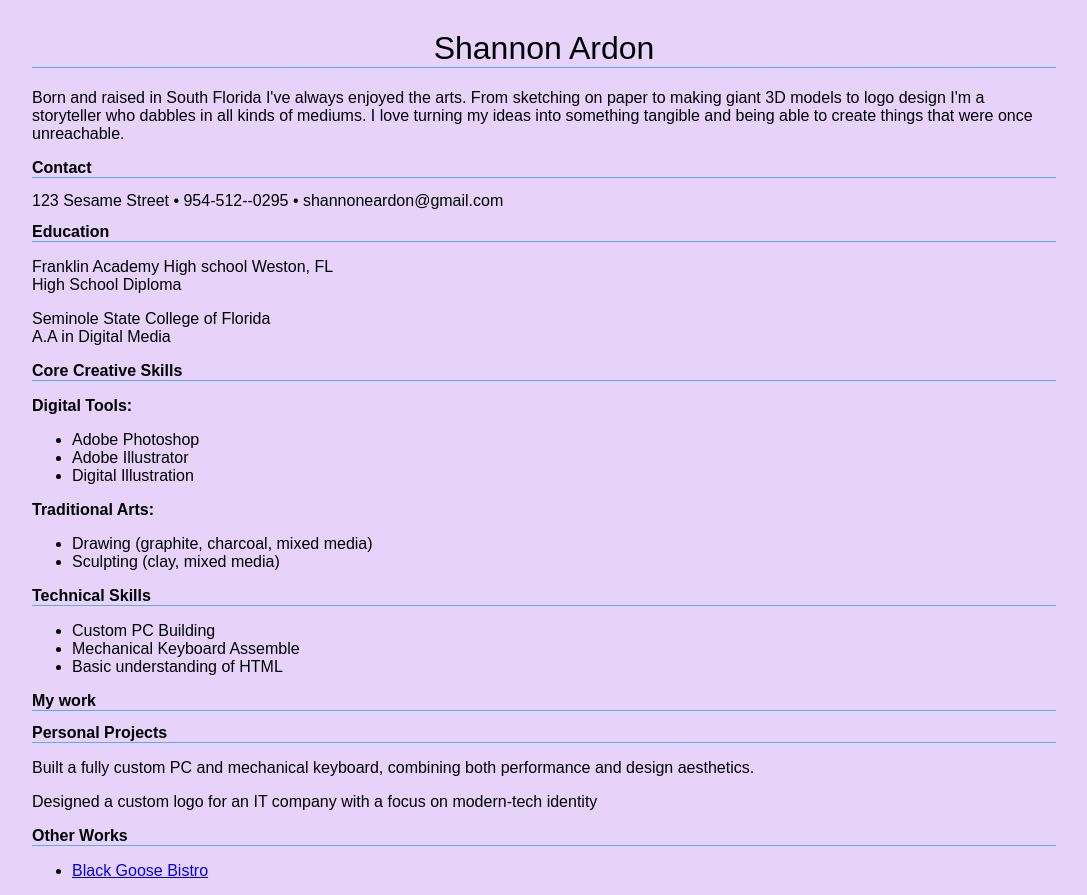
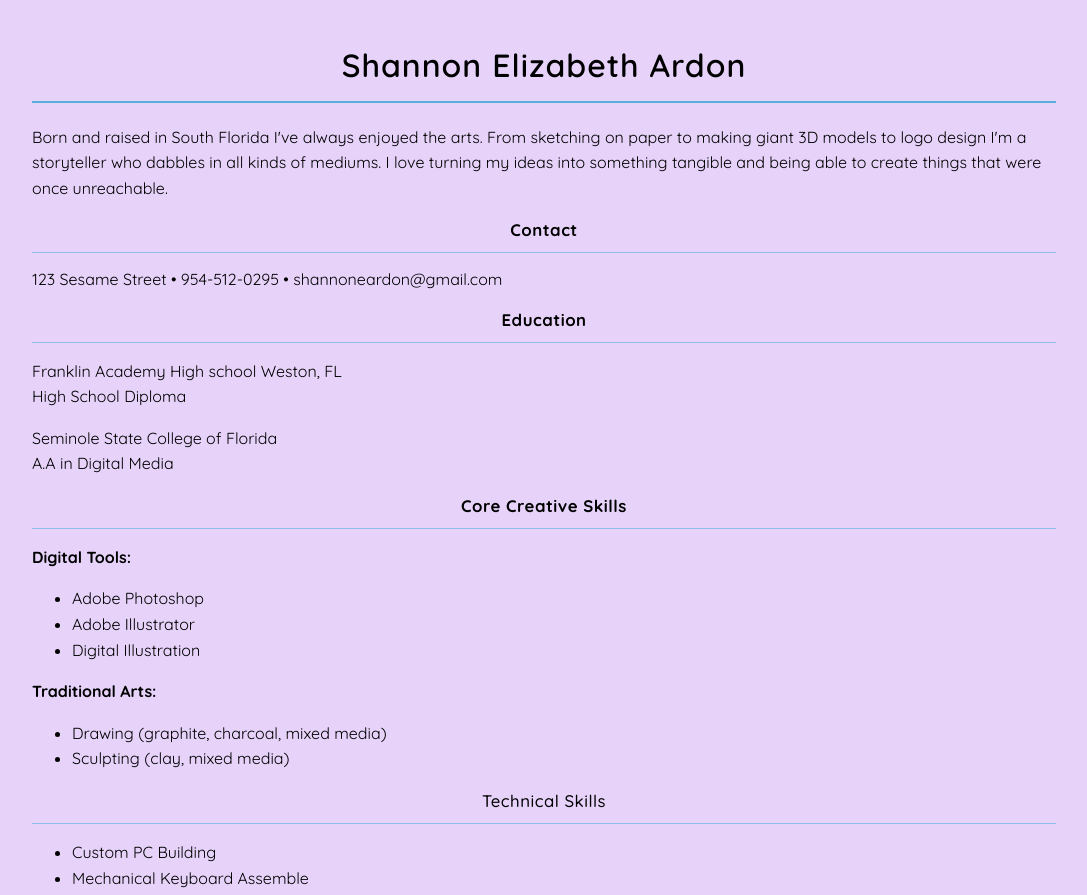
Before and after one commit to ShannonELi/fid, a plain HTML site: page Resume/index.html in a window 1280 px wide. Shown: the top 895 px of the page, without its empty margins (96-1183 px from the left). Drawn offline with Linux system fonts and the light colour scheme.

Commit message:
updasted

```diff
--- a/Resume/index.html
+++ b/Resume/index.html
@@ -3,29 +3,15 @@
 <head>
     <meta charset="utf-8">
 <title> Resume Shannon Ardon </title>
-<style>
-    body {background-color: #e7d3fa;
-margin: 0 10%;
-font-family: Arial, Helvetica, sans-serif;
-}
-h1 {text-align:center;
-    border-bottom: 1px solid #57b1dc;
-font-family: Arial, Helvetica, sans-serif;
-font-weight: normal;
-margin-top: 30px;
-}
-h2 {
-        border-bottom: 1px solid #57b1dc;
-    color: #000000;
-    font-size: 1em
-}
-img:hover {
-    transform: scale(1.1);
-}
-    </style>
-    </head>
+<link rel="preconnect" href="https://fonts.googleapis.com">
+<link rel="preconnect" href="https://fonts.gstatic.com" crossorigin>
+<link href="https://fonts.googleapis.com/css2?family=Quicksand:wght@300;400;500;600;700&display=swap" rel="stylesheet">
+<link rel="stylesheet" href="resume_style.css">
+</head>
+
 <body>
-<h1>Shannon Ardon</h1>
+
+<h1>Shannon Elizabeth Ardon</h1>
 
 <p>
 Born and raised in South Florida I've always enjoyed the arts. From sketching on paper to
@@ -36,7 +22,7 @@ that were once unreachable.
 
 <div class="contact">
     <h2><strong>Contact</strong></h2>
-  123 Sesame Street • 954-512--0295 • shannoneardon@gmail.com
+  123 Sesame Street • 954-512-0295 • shannoneardon@gmail.com
 </div>
 
 
--- /dev/null
+++ b/Resume/resume_style.css
@@ -0,0 +1,50 @@
+body {
+    background-color: #e7d3fa;
+    margin: 0 10%;
+    font-family: "Quicksand", sans-serif;
+    line-height: 1.6;
+}
+
+/* Headings */
+h1 {
+    text-align: center;
+    font-weight: 600;
+    margin-top: 40px;
+    padding-bottom: 10px;
+    letter-spacing: 1px;
+    border-bottom: 2px solid #57b1dc;
+}
+
+h2 {
+    text-align: center;
+    font-weight: 500;
+    font-size: 1.05em;
+    padding-bottom: 8px;
+    letter-spacing: 0.5px;
+    border-bottom: 1px solid rgba(87, 177, 220, 0.6);
+}
+
+section {
+    background-color: #ffffff;
+    padding: 25px 30px;
+    margin: 40px 0;
+    border-radius: 20px;
+    box-shadow: 0 12px 30px rgba(0, 0, 0, 0.12);
+}
+
+img {
+    max-width: 100%;
+    border-radius: 16px;
+    transition: transform 0.25s ease, box-shadow 0.25s ease;
+}
+
+img:hover {
+    transform: scale(1.05);
+  ;
+}
+
+a {
+    color: #5833a5;
+    font-weight: 600;
+    text-decoration: none;
+}
```
